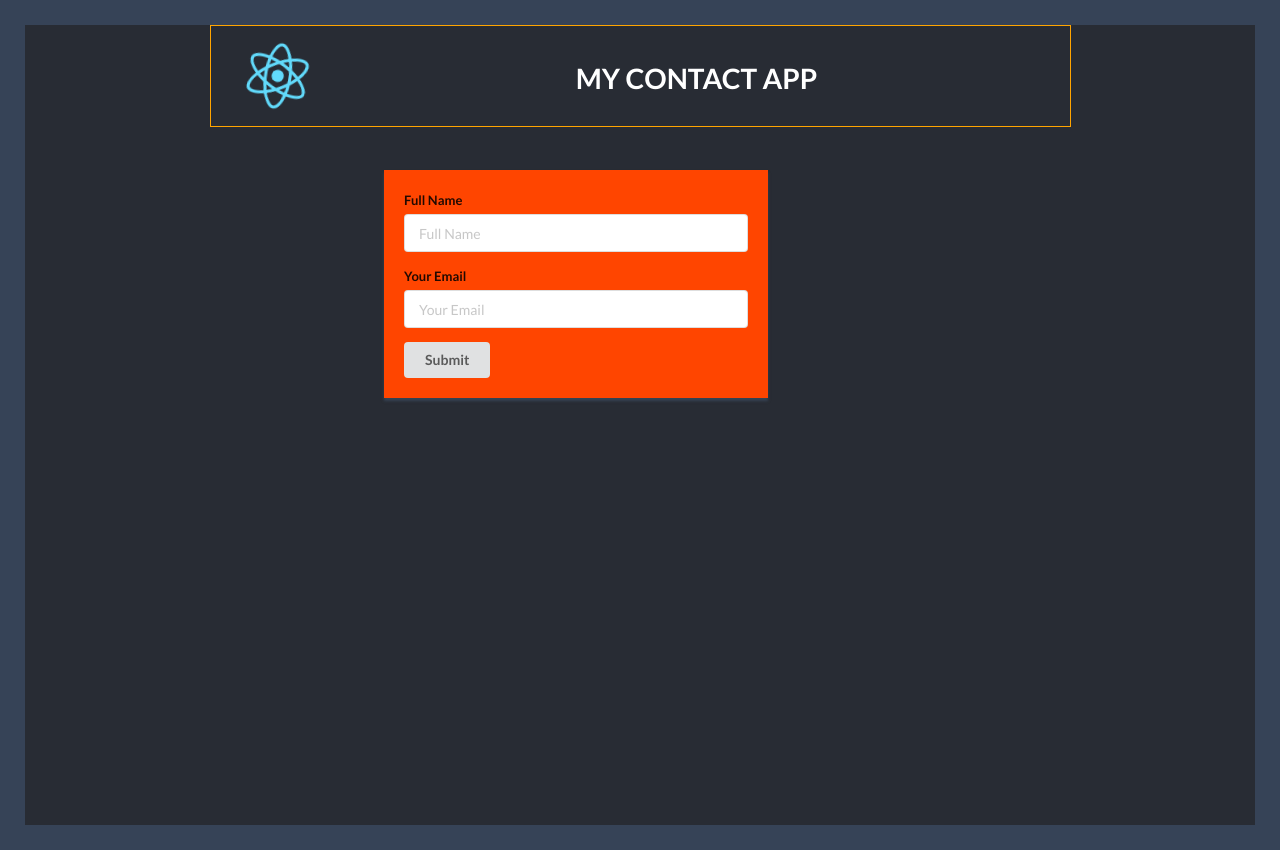
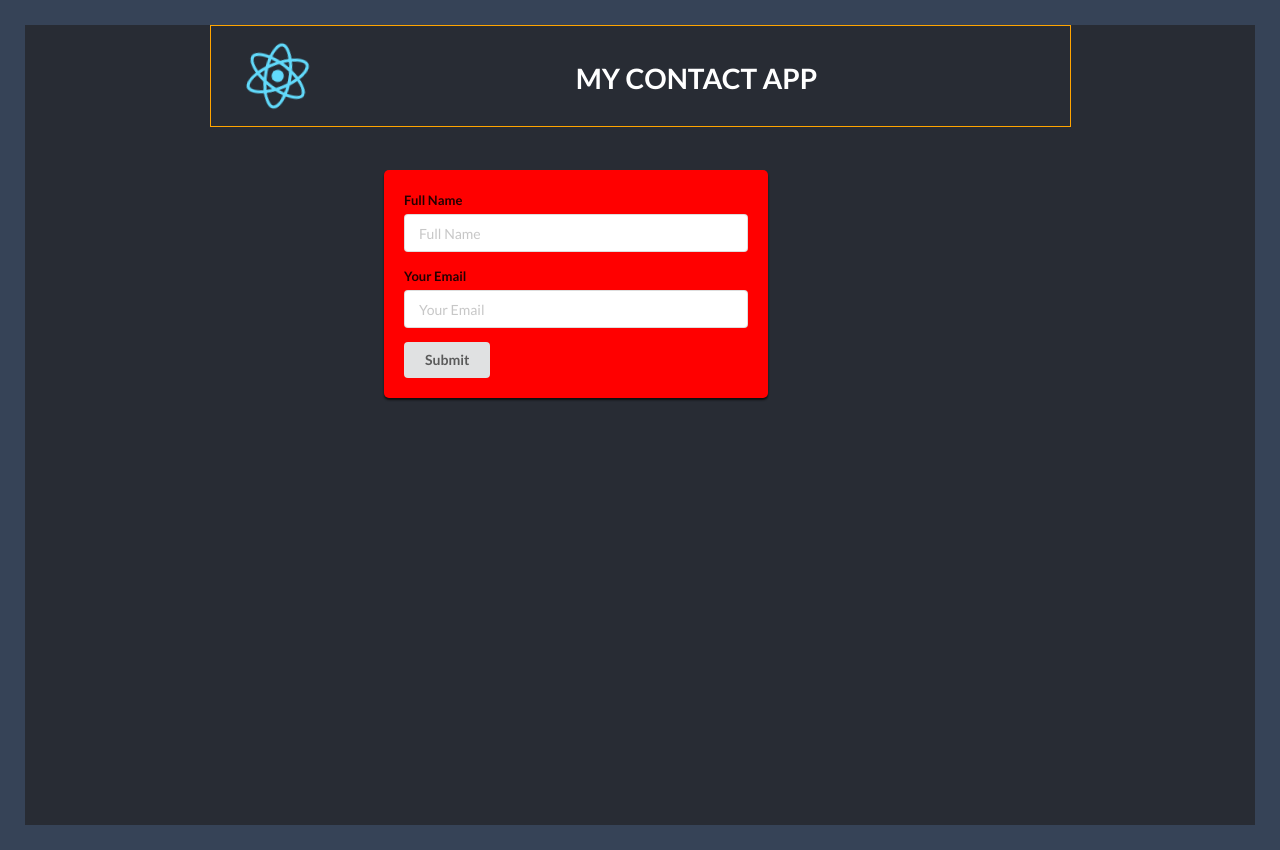
Before and after one commit to iddimsangi/react-routing-contactApp, a React (Create React App) app: page / in a window 1280 px wide. Built offline with nearby package versions, Linux system fonts and the light colour scheme.

Commit message:
remove all the css from app component and add them to a specific component

```diff
--- a/src/components/ContactsList/ContactsList.js
+++ b/src/components/ContactsList/ContactsList.js
@@ -1,10 +1,22 @@
 import React from 'react'
 import ContactCard from './ContactCard/ContactCard'
 function ContactsList(props) {
-   console.log(props);
+//    console.log(props);
    const deletContId = (id) => {
        props.getContactId(id);
    }
+const style ={
+    width:"45%",
+    position: "absolute",
+    top: "55%",
+    left: "25%"
+}
+//    .contactList{
+//     width:45%;
+//     position: absolute;
+//     top: 55%;
+//     left: 25%;
+//   }
    const contactLst = props.contactArrLst.map(contactObj => {
     //    return  <ContactCard
     //    name={contact.name}
@@ -16,7 +28,7 @@ function ContactsList(props) {
 
    })
     return (
-        <div>
+        <div style={style}>
            {contactLst}
         </div>
     )
--- a/src/containers/AddContact/AddContact.css
+++ b/src/containers/AddContact/AddContact.css
@@ -1,3 +1,10 @@
 .form-container{
-    width:100%;
+    width:30%;
+    position: absolute;
+    top:20%;
+    left: 30%;
+    background-color: red;
+    padding: 20px;
+    border-radius: 5px;
+    box-shadow:0 2px 2px rgb(15, 15, 15);
 }
--- a/src/containers/App.css
+++ b/src/containers/App.css
@@ -9,16 +9,7 @@
   float: left;
   display: inline-block;
 }
-.add-contact{
-  position: absolute;
- background-color: orangered;
- padding: 20px;
- width: 30%;
- top: 20%;
- left:30%;
- box-shadow: 0 3px 2.5px #364353;
 
-}
 
 @media (prefers-reduced-motion: no-preference) {
   .App-logo {
@@ -32,12 +23,7 @@
   font-size: calc(10px + 2vmin);
   color: white;
 }
-.contactList{
-  width:45%;
-  position: absolute;
-  top: 55%;
-  left: 25%;
-}
+
 
 @keyframes App-logo-spin {
   from {
--- a/src/containers/App.js
+++ b/src/containers/App.js
@@ -1,5 +1,6 @@
 import React,{ useState, useEffect } from 'react'
 import { uuid } from 'uuidv4'
+import { BrowserRouter as Router, Route} from "react-router-dom";
 import Header from '../components/Header/Header'
 import AddContact from '../containers/AddContact/AddContact'
 import ContactsList from '../components/ContactsList/ContactsList'
@@ -51,14 +52,10 @@ function App() {
     <div className="App">
       <header className="App-header">
           <Header />
-          <div className="add-contact">
           <AddContact addContactHandler={addContact} />
-          </div>
-          <div className="contactList">
-            <ContactsList
+          <ContactsList
             contactArrLst={contacts}
             getContactId={deleteContact }/>
-            </div>
       </header>
     </div>
   );
```
